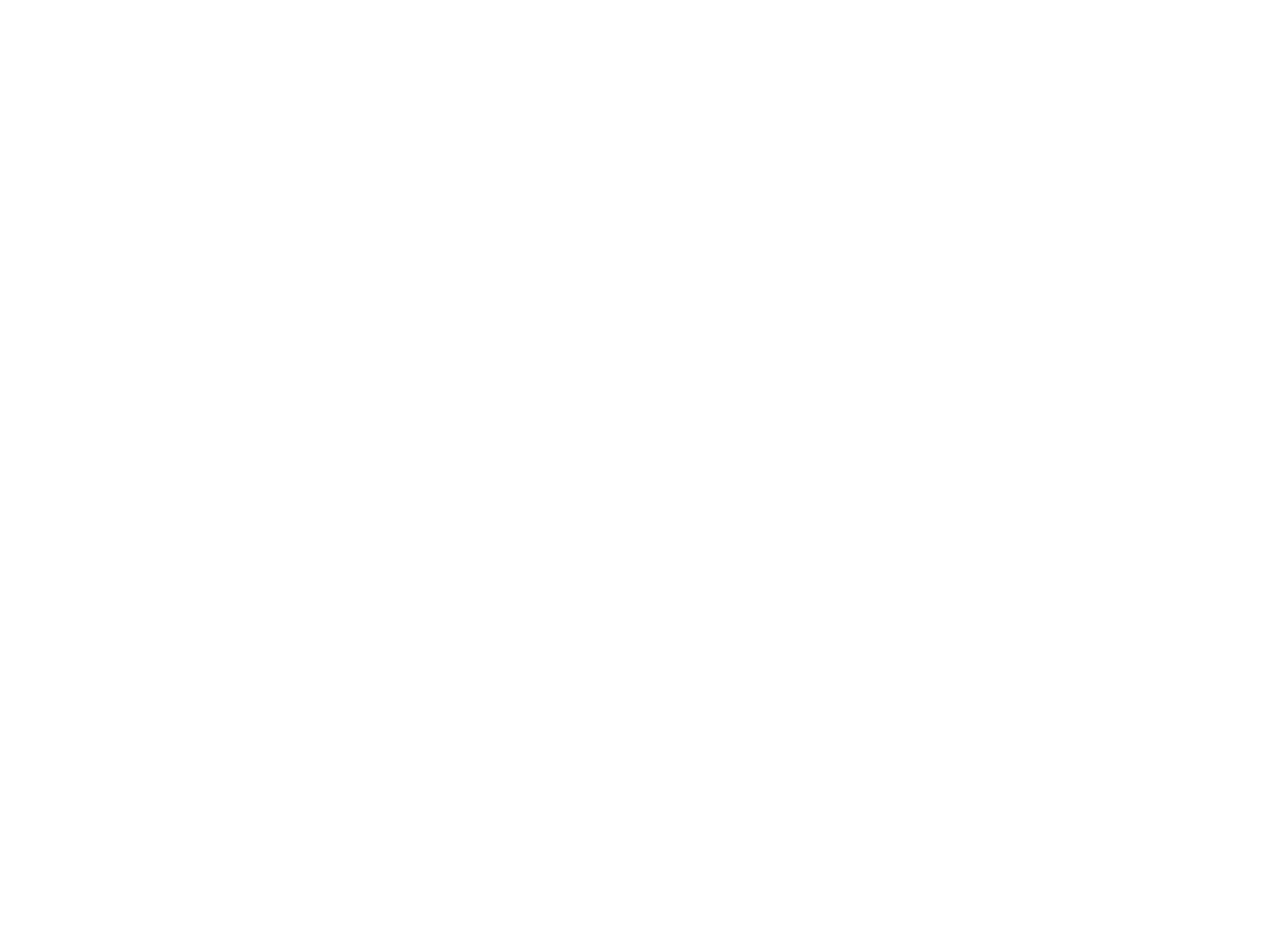
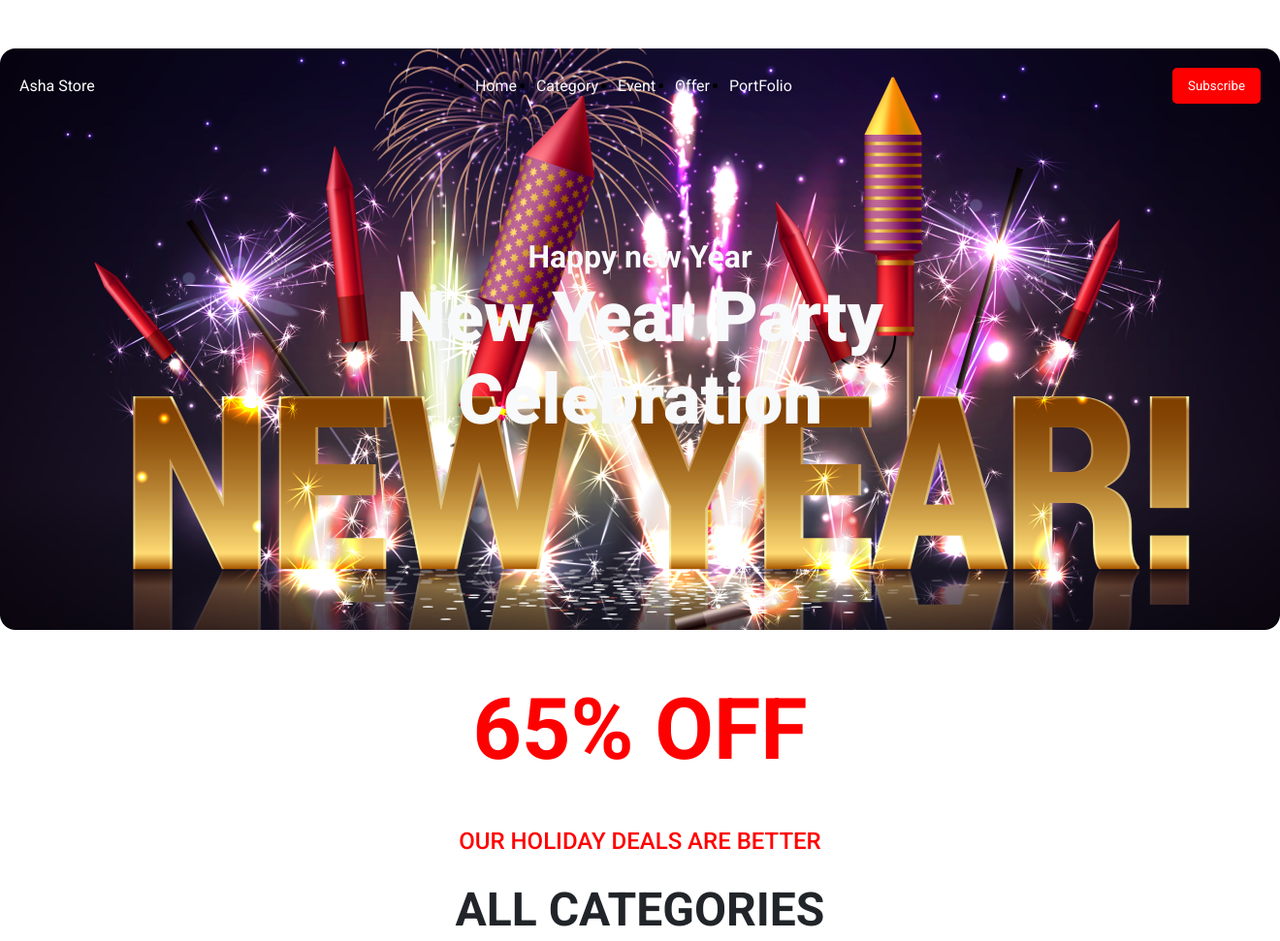
Before and after one commit to ammarofficialbd/b9-a1, a plain HTML site: page index.html in a window 1280 px wide. Shown: the top 971 px of the page at 97% size, 1320 px wide, since content can reach past the window. Before the commit the page ends 800 px from the top, so only its background shows below. Drawn offline with Linux system fonts and the light colour scheme.

Commit message:
Section one End and Footer Start

```diff
--- a/index.html
+++ b/index.html
@@ -1,28 +1,65 @@
 <!DOCTYPE html>
 <html lang="en">
   <head>
-    <meta charset="UTF-8">
-    <meta name="viewport" content="width=device-width, initial-scale=1.0">
-    <link rel="stylesheet" href="./style.css">
+    <meta charset="UTF-8" />
+    <meta name="viewport" content="width=device-width, initial-scale=1.0" />
+    <link rel="stylesheet" href="./style.css" />
     <title>Document</title>
   </head>
   <body>
     <!-- Header Section Start -->
-    <header>
+    <header class="header">
+      <article class="hr-part-one">
+        <div class="logo-box">
+          <div class="logo">Asha Store</div>
+        </div>
+        <nav>
+          <ul>
+            <li><a href="#Home"> Home </a></li>
+            <li><a href="#Home"> Category </a></li>
+            <li><a href="#Home"> Event</a></li>
+            <li><a href="#Home"> Offer</a></li>
+            <li><a href="#Home"> PortFolio </a></li>
+          </ul>
+        </nav>
+        <button class="btn btn-primary">Subscribe</button>
+      </article>
 
+      <article class="hr-part-two">
+        <h3 class="title">Happy new Year</h3>
+        <h1 class="sub-title">New Year Party Celebration</h1>
+      </article>
     </header>
     <!-- Header Section End -->
     <main>
       <!-- sec 01 Start -->
-      <section>
-
+      <section class="sec-01">
+        <article class="sec-01-art">
+          <header class="sec-01-text">
+            <h1>65% OFF</h1>
+            <p> OUR HOLIDAY DEALS ARE BETTER </p>
+            <h3>ALL CATEGORIES</h3>
+          </header>
+          <div class="sec-01-img">
+            <div class="img">
+              <img src="./resources/New Year Photo.png" />
+            </div>
+          </div>
+        </article>
       </section>
       <!-- sec 01 Start End-->
       <!-- sec 02 Start -->
     </main>
     <!-- Footer Section Start -->
     <footer>
+        <article>
+            <div>
 
+            </div>
+            <div>
+
+            </div>
+        </article>
     </footer>
     <!-- Footer Section End -->
   </body>
--- a/style.css
+++ b/style.css
@@ -0,0 +1,171 @@
+@import url("https://fonts.googleapis.com/css2?family=Roboto:wght@300;400;500;700;900&display=swap");
+
+:root {
+  --primary-color: #ff0000;
+  --success-color: #03a529;
+  --warning-color: #ffc107;
+  --info-color: #17a2b8;
+  --light-color: #f8f9fa;
+  --dark-color: #969696;
+  --light-red: #f3f3f3;
+  --bg-color: #fff;
+  --bg-color-2: #b0ffda;
+  --text-color-1: #000;
+  --text-color-2: #f00;
+  --text-color-3: #6e6666;
+  --text-color-4: #495057;
+  --text-color-5: #343a40;
+  --text-color-6: #212529;
+  --font-family: "Roboto", sans-serif;
+}
+* {
+  margin: 0;
+  padding: 0;
+  box-sizing: border-box;
+  /* box-shadow: 10px 10px 5px 2px rgb(199, 235, 247); */
+}
+
+/* Bottom  */
+/*  button css */
+.btn {
+  display: inline-block;
+  padding: 10px 15px;
+  border: 1px solid transparent;
+  border-radius: 5px;
+  font-family: var(--font-family);
+  cursor: pointer;
+}
+
+.btn-primary {
+  background-color: var(--primary-color);
+  color: white;
+}
+
+.btn-primary:hover {
+  background-color: var(--slate-600);
+  color: white;
+}
+
+.btn-success {
+  background-color: var(--success-color);
+  color: white;
+}
+
+.btn-success:hover {
+  background-color: var(---slate-600);
+  color: white;
+}
+
+.btn-dark {
+  background-color: var(--dark-color);
+  color: white;
+}
+
+.btn-dark:hover {
+  background-color: var(--light-color);
+  color: black;
+}
+
+html {
+  font-family: "Roboto", sans-serif;
+}
+body {
+  background-color: var(--bg-color);
+}
+section,
+header,
+footer {
+  max-width: 1660px;
+  width: 1320px;
+  margin: 0 auto;
+}
+
+.header {
+  position: relative;
+  margin-top: 50px;
+  background-image: url("./resources/Banner\ Image.png");
+  background-repeat: no-repeat;
+  background-size: content;
+  height: 600px;
+}
+
+.header > .hr-part-one {
+  display: flex;
+  justify-content: space-between;
+  align-items: center;
+  padding-top: 20px;
+  margin: 0 20px;
+}
+.header > .hr-part-one > .logo-box > .logo {
+  color: #fff;
+}
+.header .hr-part-one nav > ul {
+  display: flex;
+  justify-content: space-between;
+  align-items: center;
+  gap: 20px;
+}
+
+.header .hr-part-one nav > ul > li > a {
+  text-decoration: none;
+  color: var(--light-color);
+}
+
+.header .hr-part-two {
+  position: absolute;
+  width: 632px;
+  top: 50%;
+  left: 50%;
+  transform: translate(-50%, -50%);
+}
+
+.header .hr-part-two > .title {
+    font-size: 32px;
+    line-height: 40px;
+    text-align: center;
+  color: var(--light-color);
+}
+.header .hr-part-two > .sub-title {
+    font-size: 72px;
+    font-weight: 900;
+    text-align: center;
+  color: var(--light-color);
+}
+
+/* Section Categories */
+.sec-01{
+    margin-top: 50px;
+}
+.sec-01 > .sec-01-art{
+    display: flex;
+    flex-direction: column;
+  justify-content: center;
+  align-items: center;
+}
+
+.sec-01 > .sec-01-art > .sec-01-text{
+    text-align: center;
+}
+
+.sec-01 > .sec-01-art > .sec-01-text> h1{
+    font-size: 88px;
+    font-weight: 700;
+    color: var(--primary-color);
+    line-height: 106px;
+    margin-bottom: 48px;
+}
+.sec-01 > .sec-01-art > .sec-01-text> p{
+    font-size: 24px;
+    font-weight: 500;
+    color: var(--primary-color);
+    line-height: 28px;
+    margin-bottom: 28px;
+}
+
+.sec-01 > .sec-01-art > .sec-01-text> h3{
+    font-size: 48px;
+    font-weight: 700;
+    color: var(--text-color-6);
+    line-height: 58px;
+    margin-bottom: 58px;
+}
```
Lines whose indentation alone changed are shown as unchanged.
